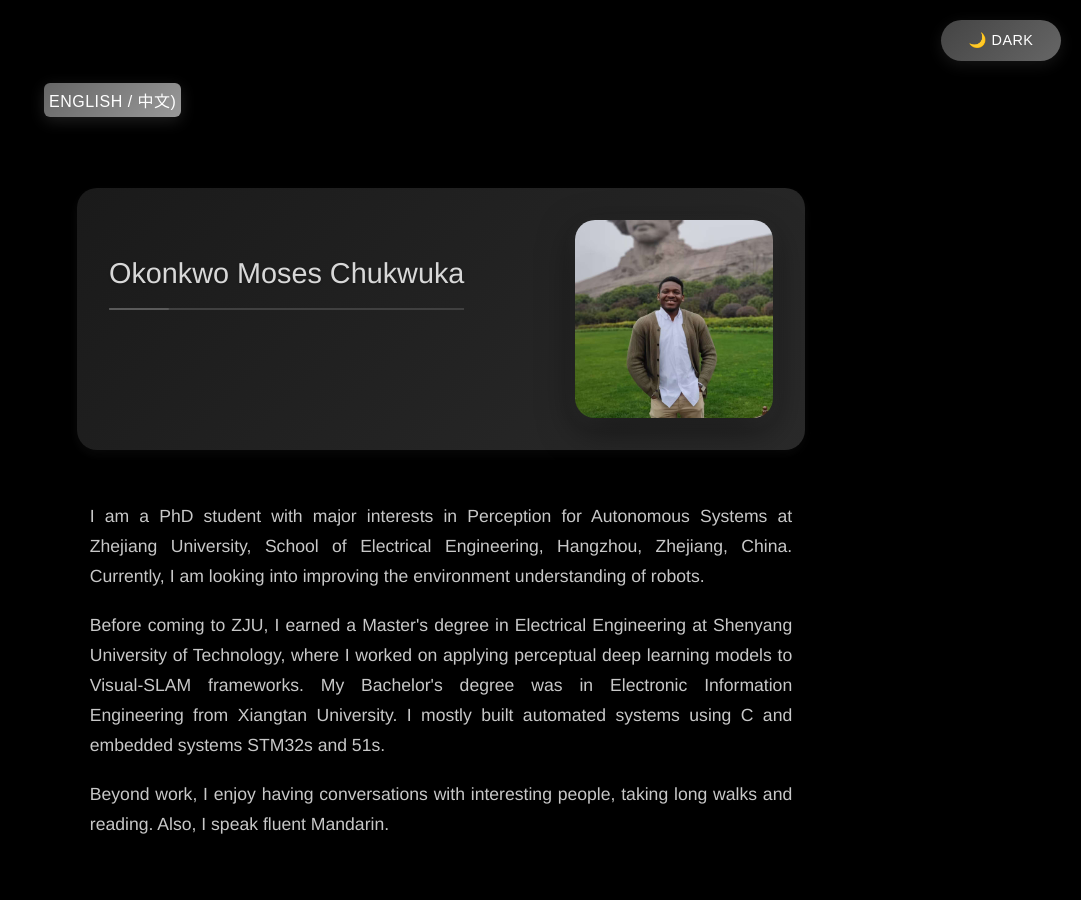
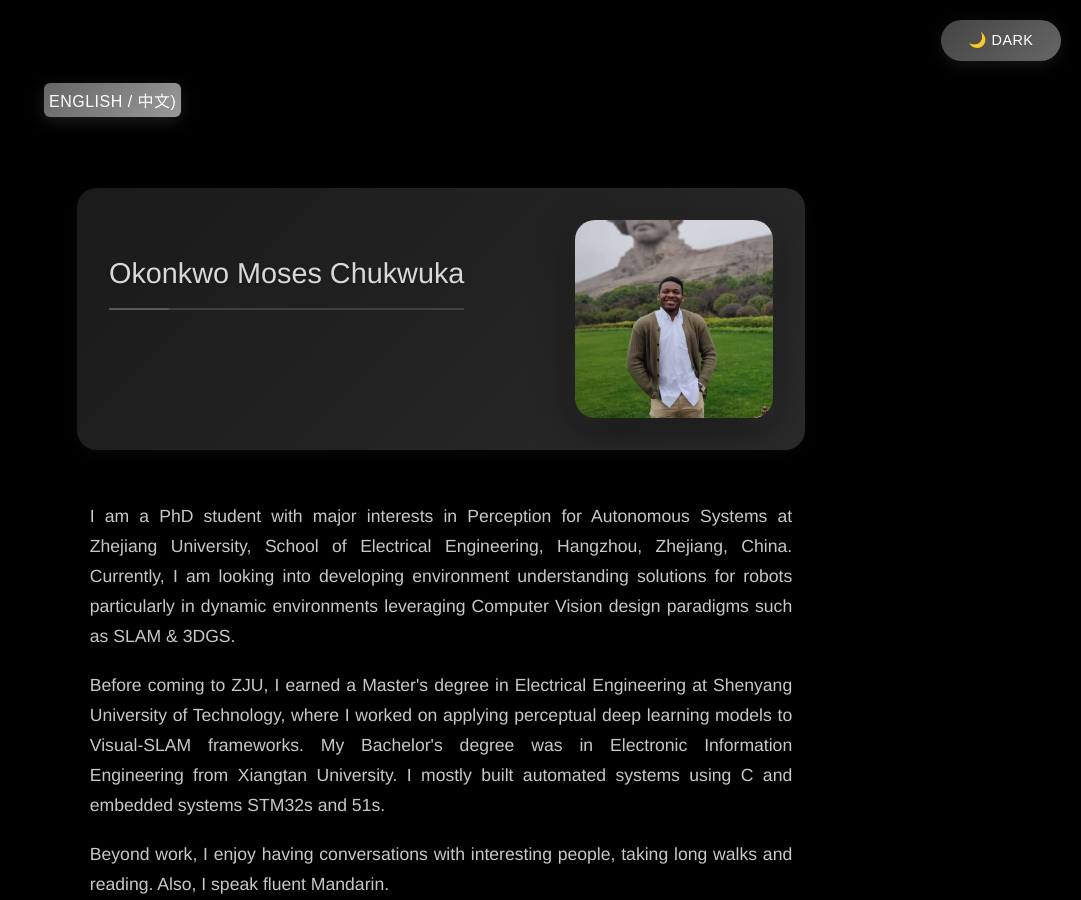
Before and after one commit to MosesChuka/MosesChuka.github.io, a Jekyll site: the page built from index.md, in a window 1280 px wide and 900 px high. Shown: the whole window, without its empty margins (199-1280 px from the left). Built offline with Jekyll 4.4.1, drawn with Linux system fonts in a browser that asks for light colours; our own code applies the rules of GitHub Pages for plain Markdown files.

Commit message:
Update about section and replace university logos

```diff
--- a/index.md
+++ b/index.md
@@ -18,7 +18,7 @@ description: Moses Chukwuka's website
 </header>
 
 <section class="about">
-<p>I am a PhD student with major interests in Perception for Autonomous Systems at Zhejiang University, School of Electrical Engineering, Hangzhou, Zhejiang, China. Currently, I am looking into improving the environment understanding of robots.</p>
+<p>I am a PhD student with major interests in Perception for Autonomous Systems at Zhejiang University, School of Electrical Engineering, Hangzhou, Zhejiang, China. Currently, I am looking into developing environment understanding solutions for robots particularly in dynamic environments leveraging Computer Vision design paradigms such as SLAM & 3DGS.</p>
 <p>Before coming to ZJU, I earned a Master's degree in Electrical Engineering at Shenyang University of Technology, where I worked on applying perceptual deep learning models to Visual-SLAM frameworks. My Bachelor's degree was in Electronic Information Engineering from Xiangtan University. I mostly built automated systems using C and embedded systems STM32s and 51s.</p>
 <p>Beyond work, I enjoy having conversations with interesting people, taking long walks and reading. Also, I speak fluent Mandarin.</p>
 
```
Also changed, not shown: static/Xiangtan_University_logo.png, static/ZJU-logo.png.
